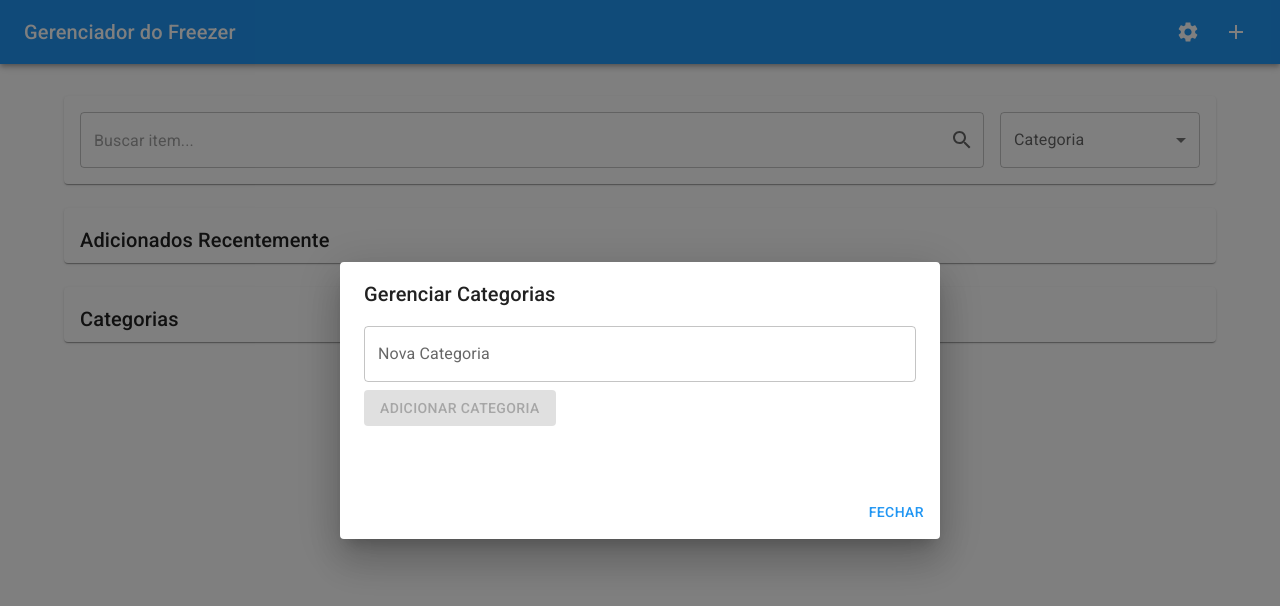
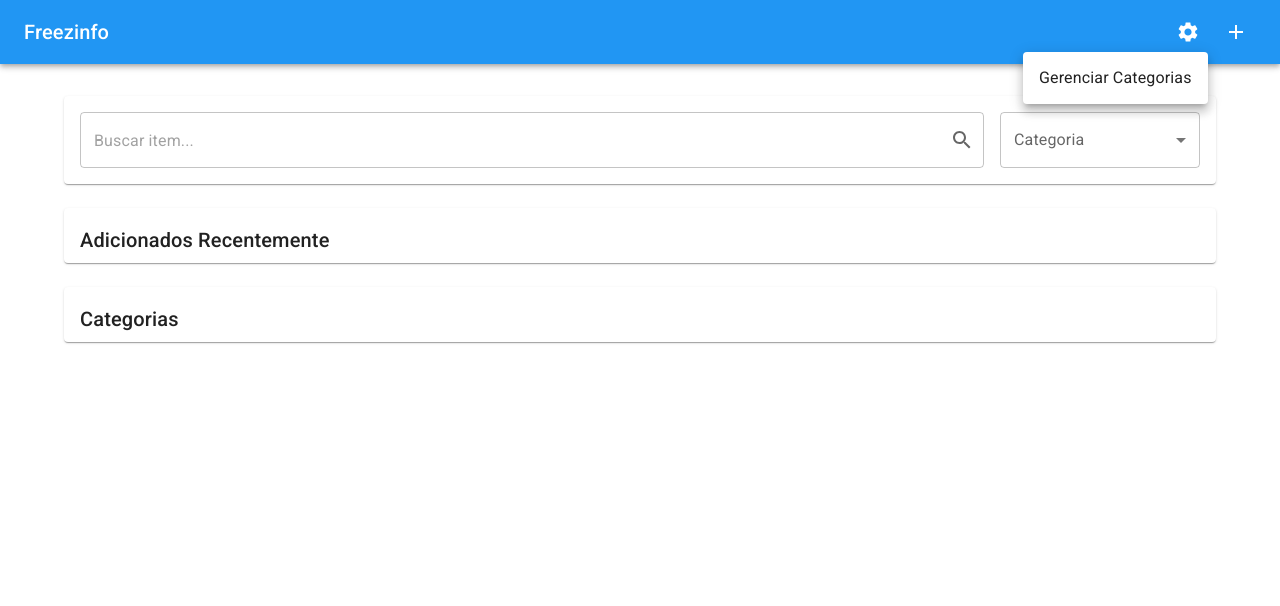
Before and after one commit to jumrs/Freezinfo, a React (Vite) app: page / in a window 1280 px wide. Both pictures are taken after a click on the button 1188 px from the left and 32 px from the top of the page. Shown: the top 606 px of the page. Built offline with nearby package versions, Linux system fonts and the light colour scheme.

Commit message:
Improvements and fixes #4
- Added dropdown menu to settings
- Name changed to Freezinfo

```diff
--- a/index.html
+++ b/index.html
@@ -4,7 +4,7 @@
     <meta charset="UTF-8" />
     <link rel="icon" type="image/svg+xml" href="/freezer.svg" />
     <meta name="viewport" content="width=device-width, initial-scale=1.0" />
-    <title>Gerenciador do Freezer</title>
+    <title>Freezinfo</title>
     <link
       rel="stylesheet"
       href="https://fonts.googleapis.com/css?family=Roboto:300,400,500,700&display=swap"
--- a/src/components/FreezerManager.tsx
+++ b/src/components/FreezerManager.tsx
@@ -13,7 +13,8 @@ import {
     MenuItem,
     FormControl as MuiFormControl,
     InputLabel,
-    ButtonBase
+    ButtonBase,
+    Menu
 } from '@mui/material';
 import { Add as AddIcon, Search as SearchIcon, Settings as SettingsIcon } from '@mui/icons-material';
 import { useFreezerStore } from '../store/freezerStore';
@@ -31,6 +32,7 @@ export const FreezerManager: React.FC = () => {
     const [isCategoryManagerOpen, setIsCategoryManagerOpen] = useState(false);
     const [itemToEdit, setItemToEdit] = useState<FoodItem | undefined>(undefined);
     const [showResults, setShowResults] = useState(false);
+    const [anchorEl, setAnchorEl] = useState<null | HTMLElement>(null);
 
     useEffect(() => {
         fetchItems();
@@ -87,21 +89,51 @@ export const FreezerManager: React.FC = () => {
         return category?.name || categoryId;
     };
 
+    const handleSettingsClick = (event: React.MouseEvent<HTMLElement>) => {
+        setAnchorEl(event.currentTarget);
+    };
+
+    const handleSettingsClose = () => {
+        setAnchorEl(null);
+    };
+
+    const handleManageCategories = () => {
+        setIsCategoryManagerOpen(true);
+        handleSettingsClose();
+    };
+
     return (
         <Box sx={{ flexGrow: 1 }}>
             <AppBar position="static">
                 <Toolbar>
                     <Typography variant="h6" component="div" sx={{ flexGrow: 1 }}>
-                        Gerenciador do Freezer
+                        Freezinfo
                     </Typography>
                     <IconButton
                         color="inherit"
-                        aria-label="manage categories"
-                        onClick={() => setIsCategoryManagerOpen(true)}
+                        aria-label="configurações"
+                        onClick={handleSettingsClick}
                         sx={{ mr: 1 }}
                     >
                         <SettingsIcon />
                     </IconButton>
+                    <Menu
+                        anchorEl={anchorEl}
+                        open={Boolean(anchorEl)}
+                        onClose={handleSettingsClose}
+                        anchorOrigin={{
+                            vertical: 'bottom',
+                            horizontal: 'right',
+                        }}
+                        transformOrigin={{
+                            vertical: 'top',
+                            horizontal: 'right',
+                        }}
+                    >
+                        <MenuItem onClick={handleManageCategories}>
+                            Gerenciar Categorias
+                        </MenuItem>
+                    </Menu>
                     <IconButton
                         color="inherit"
                         aria-label="add item"
```
